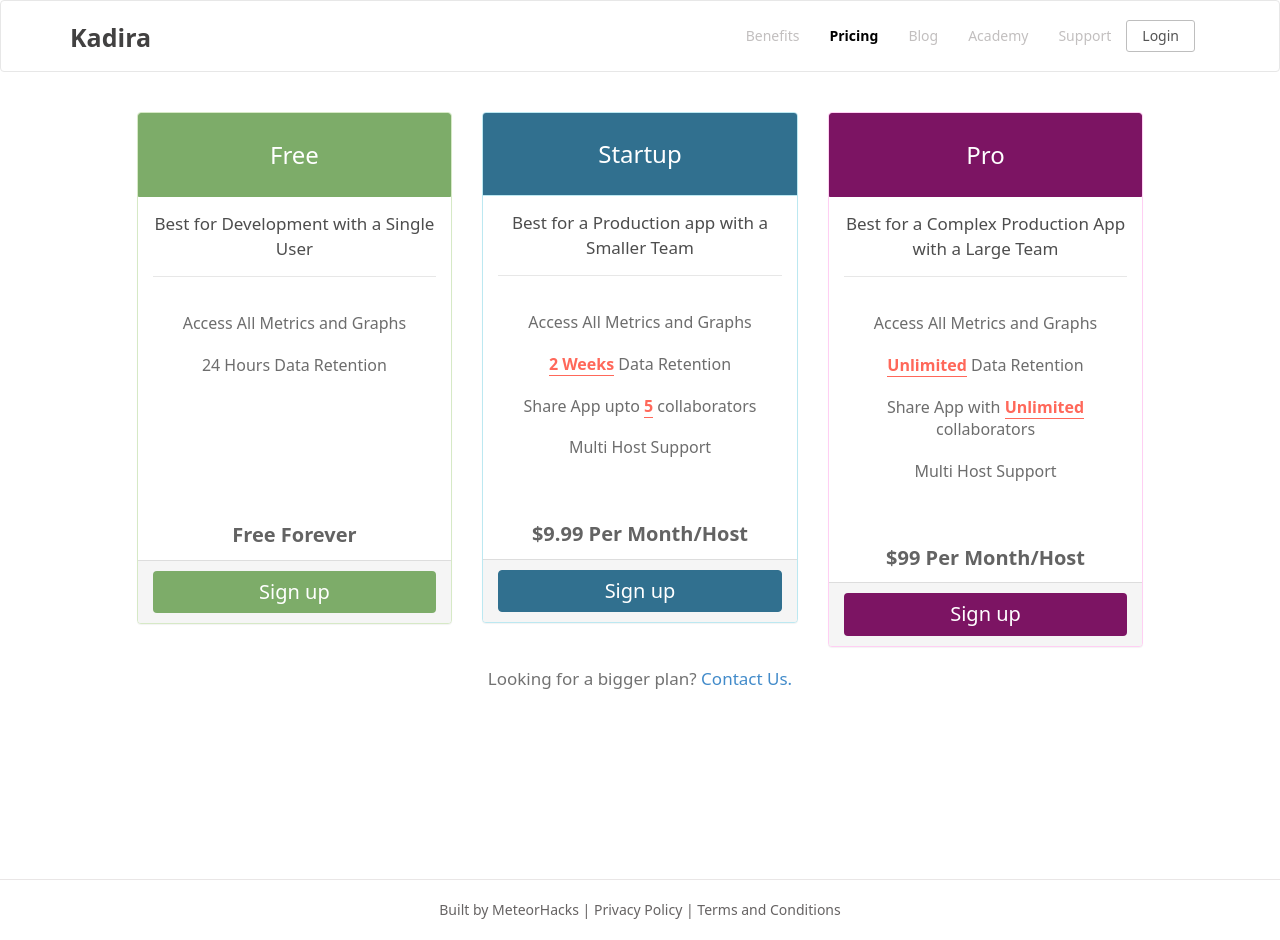
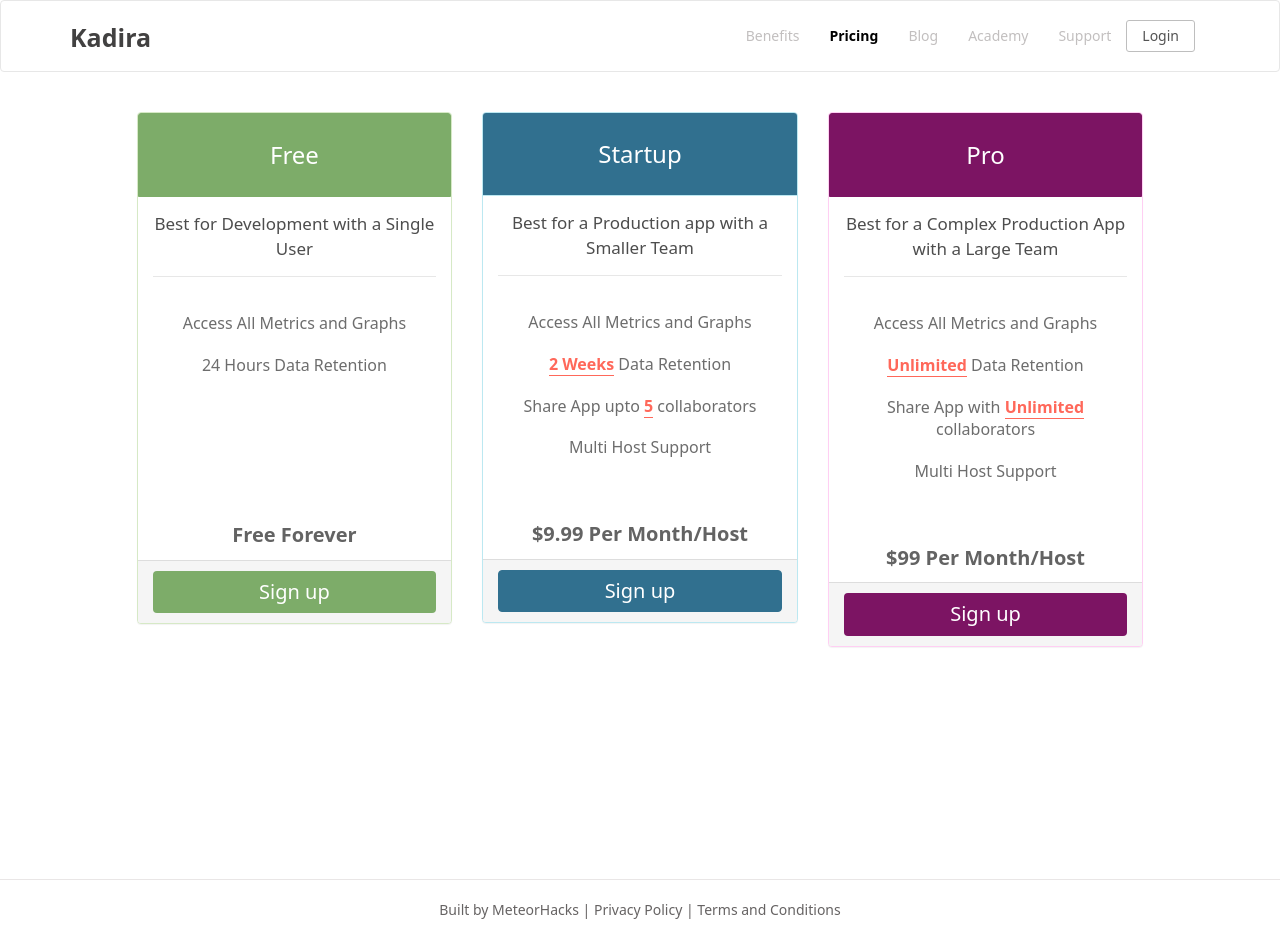
Before and after one commit to kadiraio/kadiraio.github.io, a Jekyll site: the page built from pricing.html, in a window 1280 px wide. Built offline with Jekyll 4.4.1, drawn with Linux system fonts in a browser that asks for light colours.

Commit message:
removed looking for a bigger plans text

```diff
--- a/_layouts/pricing.html
+++ b/_layouts/pricing.html
@@ -73,11 +73,6 @@
           </div>
         </div> <!--/plan-->
       </div>
-      <div class="col-md-10 col-md-offset-1" style="padding: 0 30px;">
-        <div class="plan-info">
-           Looking for a bigger plan? <a href='mailto: hello@meteorhacks.com' target="_blank">Contact Us.</a>
-        </div>
-      </div>
     </div>
   </div>
 
```
